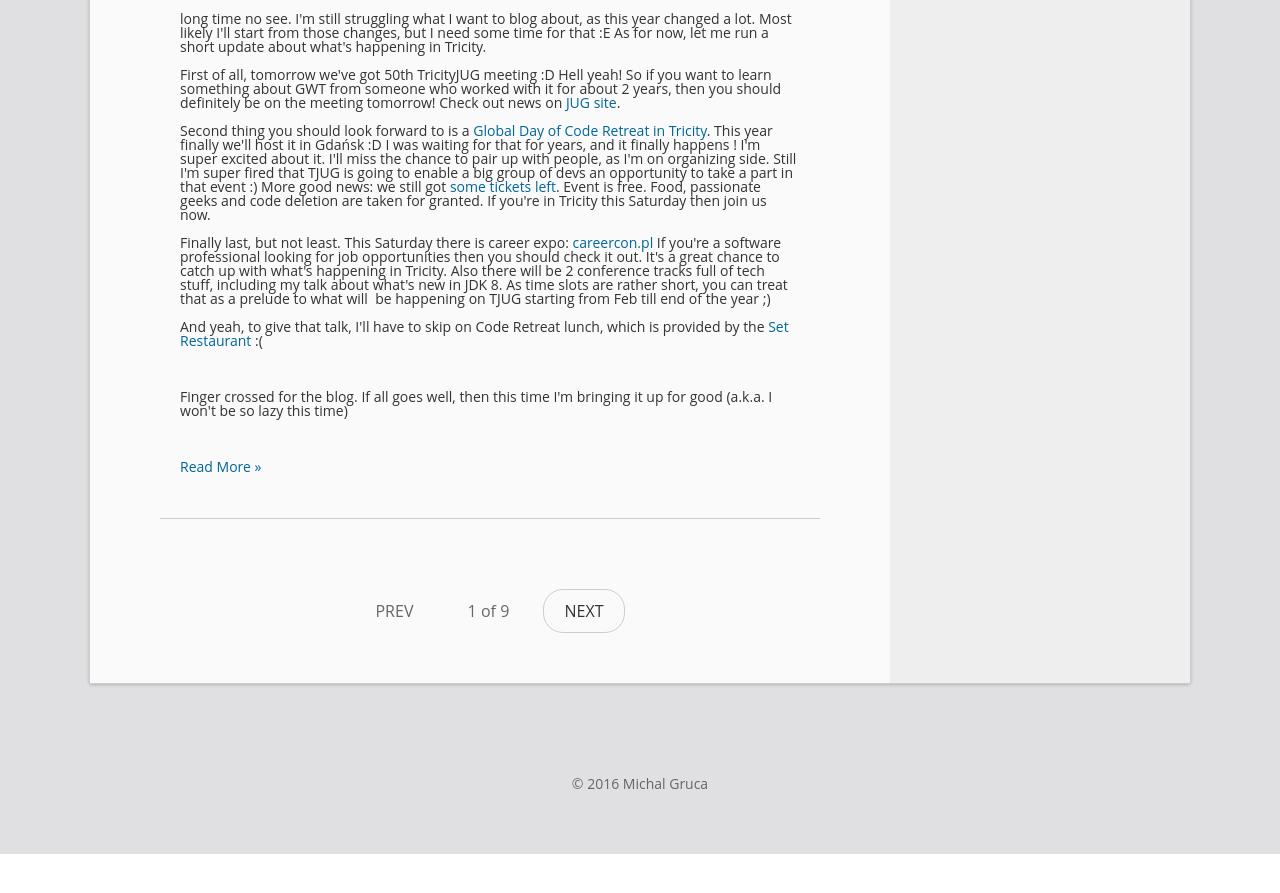
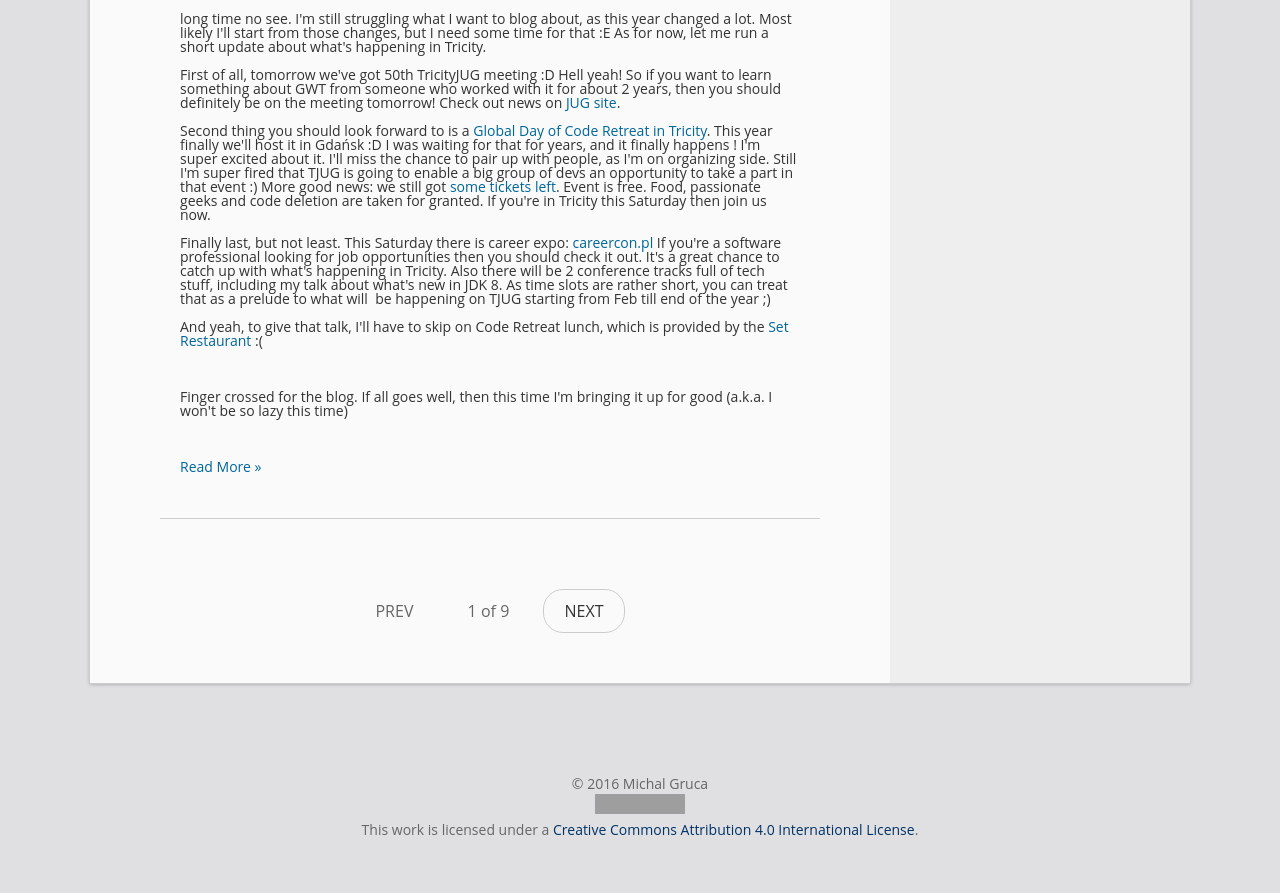
Before and after one commit to mgruca/mgruca.github.io, a Jekyll site: the page built from index.html, in a window 1280 px wide and 900 px high, scrolled down 5373 px. Shown: the top 893 px of the window. Built offline with Jekyll 4.4.1, drawn with Linux system fonts in a browser that asks for light colours; the list of posts is cut into pages by our own code; before the commit the page ends 6227 px from its top, so only the background shows below that; grey boxes are pictures that could not be loaded.

Commit message:
Adding info about CC license

```diff
--- a/_includes/footer.html
+++ b/_includes/footer.html
@@ -1,6 +1,7 @@
 <footer class="footer">
 <div class="wrapper">
-&copy; 2016 {{ site.author }}
+&copy; 2016 {{ site.author }} <br />
+<a rel="license" href="http://creativecommons.org/licenses/by/4.0/"><img alt="Creative Commons License" style="border-width:0" src="https://i.creativecommons.org/l/by/4.0/88x31.png" /></a><br />This work is licensed under a <a rel="license" href="http://creativecommons.org/licenses/by/4.0/">Creative Commons Attribution 4.0 International License</a>.
 </div>
 </footer>
 
```
